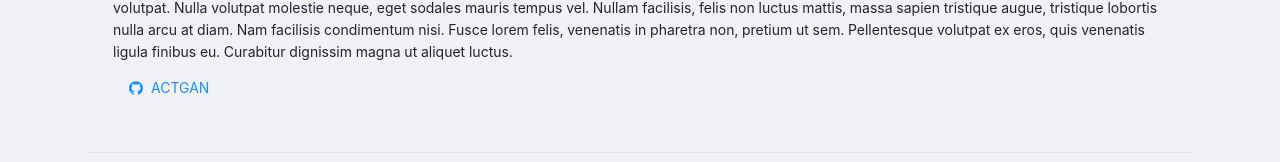
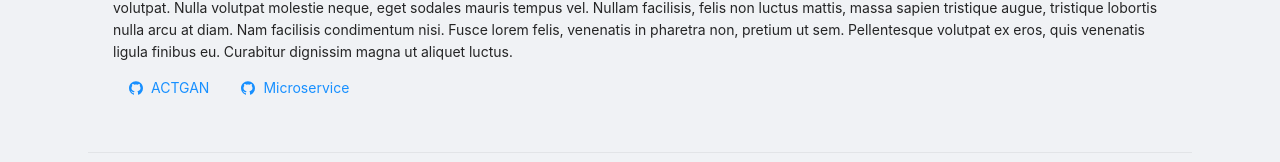
Before and after one commit to JustinLokHinWu/Personal-Site-Frontend, a React (Create React App) app: page /demos/actgan in a window 1280 px wide. Shown: the part 226-388 px from the top of the page. Built offline with nearby package versions, Linux system fonts and the light colour scheme; no server answers.

Commit message:
Refactored demo links functionality

```diff
--- a/src/components/DemoInfo.js
+++ b/src/components/DemoInfo.js
@@ -1,8 +1,13 @@
+import { GithubFilled } from '@ant-design/icons';
+
 export const ActganInfo = {
     title: "ACTGAN",
     description: "Lorem ipsum dolor sit amet, consectetur adipiscing elit. Cras condimentum tempor orci vitae tincidunt. Morbi vitae ipsum lacus. Donec tempus neque maximus risus viverra tristique. Mauris sit amet molestie ipsum. Maecenas iaculis massa et dolor porta consectetur. Fusce ultricies egestas egestas. Mauris aliquam id massa ac mollis. Maecenas quis ligula varius, eleifend lorem accumsan, convallis dui. Cras tempus pellentesque volutpat. Suspendisse euismod pellentesque volutpat. Nulla volutpat molestie neque, eget sodales mauris tempus vel. Nullam facilisis, felis non luctus mattis, massa sapien tristique augue, tristique lobortis nulla arcu at diam. Nam facilisis condimentum nisi. Fusce lorem felis, venenatis in pharetra non, pretium ut sem. Pellentesque volutpat ex eros, quis venenatis ligula finibus eu. Curabitur dignissim magna ut aliquet luctus.",
     page_path: "/demos/actgan",
-    source_path: "https://github.com/JustinLokHinWu/ACTGAN"
+    links: [
+        {'text': 'ACTGAN', 'link': 'https://github.com/JustinLokHinWu/ACTGAN', 'icon': GithubFilled},
+        {'text': 'Microservice', 'link': 'https://github.com/JustinLokHinWu/ACTGAN-Service', 'icon': GithubFilled},
+    ]
 }
 
 export const DemoInfo = [
--- a/src/components/ModelDemo.js
+++ b/src/components/ModelDemo.js
@@ -1,6 +1,5 @@
 import { useState, useEffect } from 'react'
 import axios from 'axios'
-import { GithubFilled } from '@ant-design/icons';
 import ModelForm from './ModelForm'
 import ModelDisplay from './ModelDisplay'
 import { Divider, PageHeader, Row, Col, Descriptions, message, Button } from 'antd'
@@ -16,6 +15,8 @@ const ModelDemo = ({ info, backendURL }) => {
 
     const [isDatasetReady, setIsDatasetReady] = useState(false)
     const [isRequesting, setIsRequesting] = useState(false)
+    const [fetchingDatasetLists, setFetchingDatasetLists] = useState(false)
+    const [fetchingClassAndEpochs, setfetchingClassAndEpochs] = useState(false)
 
     const fetchImage = async (dataset, epoch, class_id, seed) => {
         setIsRequesting(true)
@@ -51,7 +52,6 @@ const ModelDemo = ({ info, backendURL }) => {
             axios.get(
                 `${backendURL}/get-datasets`,
                 {
-                    // 'Content-Type': 'text/plain',
                     'Access-Control-Allow-Origin': '*'
                 }
             ).then((response) => {
@@ -64,7 +64,9 @@ const ModelDemo = ({ info, backendURL }) => {
             })
         }
         setIsDatasetReady(false)
+        setFetchingDatasetLists(true)
         fetchDatasets()
+        setFetchingDatasetLists(false)
 
     }, [backendURL])
 
@@ -104,8 +106,9 @@ const ModelDemo = ({ info, backendURL }) => {
         }
 
         if (selectedDataset) {
-            console.log("Fetching epochs and classes")
+            setfetchingClassAndEpochs(true)
             fetchEpochsAndClasses(selectedDataset)
+            setfetchingClassAndEpochs(false)
         }
     }, [backendURL, selectedDataset, datasets.length])
 
@@ -120,11 +123,15 @@ const ModelDemo = ({ info, backendURL }) => {
                         {info.description}
                     </DescriptionsItem>
                     <DescriptionsItem>
-                        <Button
-                            type='link'
-                            href={info.source_path}>
-                                <GithubFilled />ACTGAN
-                        </Button>
+                    {
+                        info.links.map(entry =>
+                            <Button
+                                type='link'
+                                href={entry.link}>
+                                    <entry.icon />{entry.text}
+                            </Button>
+                        )
+                    }
                     </DescriptionsItem>
                 </Descriptions>
             </PageHeader>
@@ -140,6 +147,8 @@ const ModelDemo = ({ info, backendURL }) => {
                     isDatasetReady={isDatasetReady}
                     selectedDataset={selectedDataset}
                     setSelectedDataset={setSelectedDataset}
+                    fetchingDatasetLists={fetchingDatasetLists}
+                    fetchingClassAndEpochs={fetchingClassAndEpochs}
                     />
                 </Col>
                 <Col xs={24} md={12} lg={16} style={{ overflowY:'auto', overflowX:'hidden', height:'60vh'}}>
```
